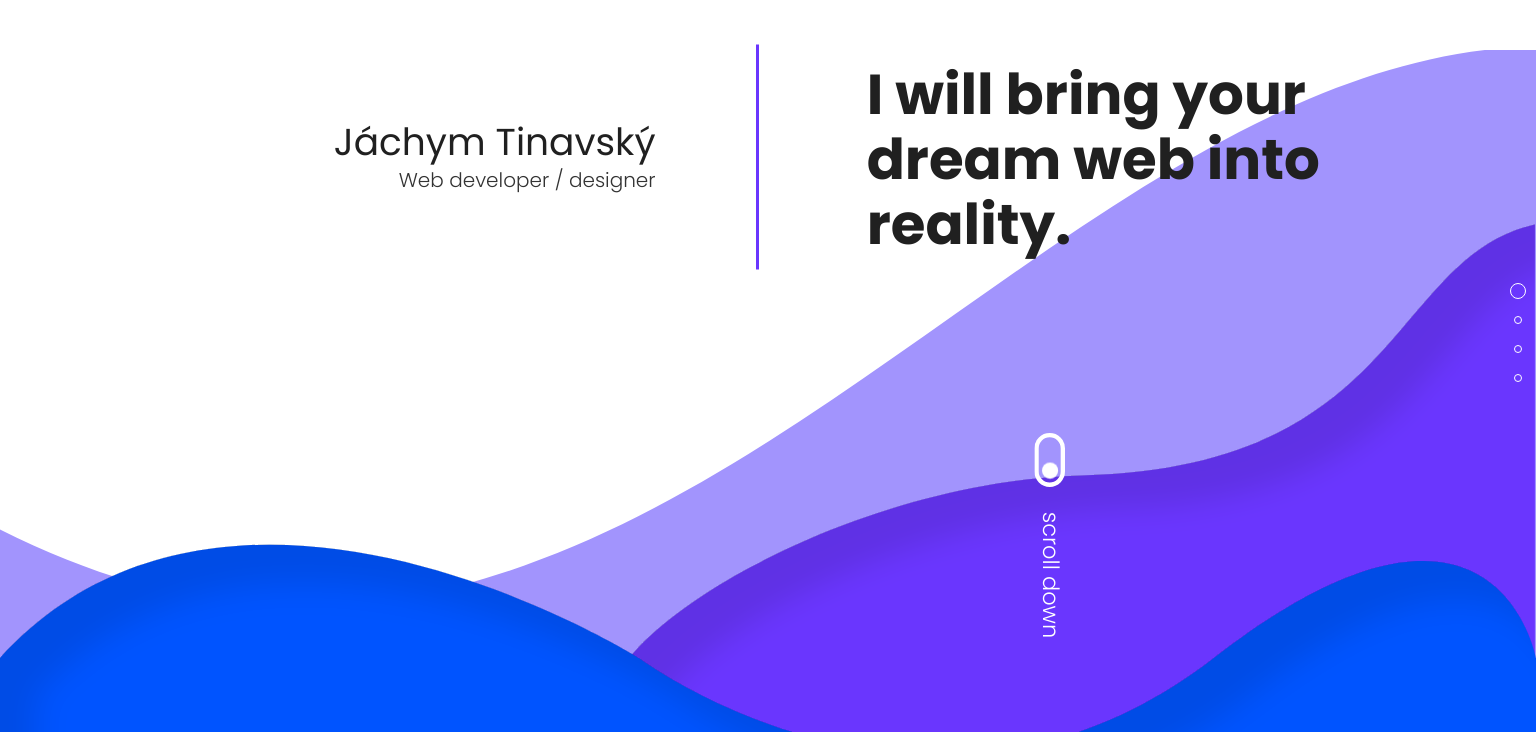
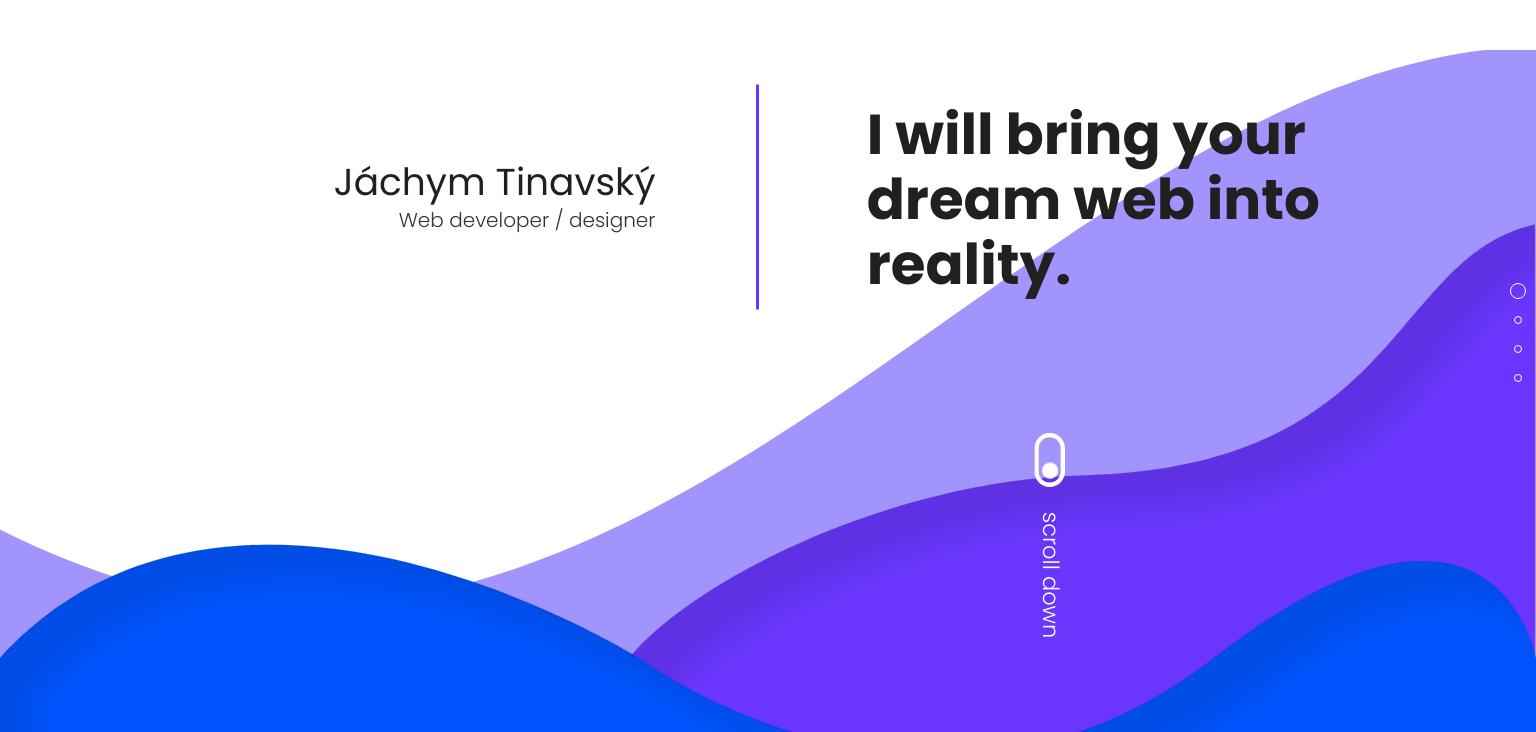
Before and after one commit to Bell0us/portfolio, a plain HTML site: page index.html in a window 1536 px wide. Shown: the part 68-800 px from the top of the page. Drawn offline with nearby package versions, Linux system fonts and the light colour scheme.

Commit message:
poslední breakpoint na home stránce

```diff
--- a/scss/_home.scss
+++ b/scss/_home.scss
@@ -348,6 +348,10 @@
 @media screen and (min-width: 1400px) {
     #home {
         background-image: url('../img/home-bg-1400.svg');
+
+        .container-home {
+            height: 80%;
+        }
     }
 }
 
```
Also changed, not shown: css/main.css, 1 other file.
